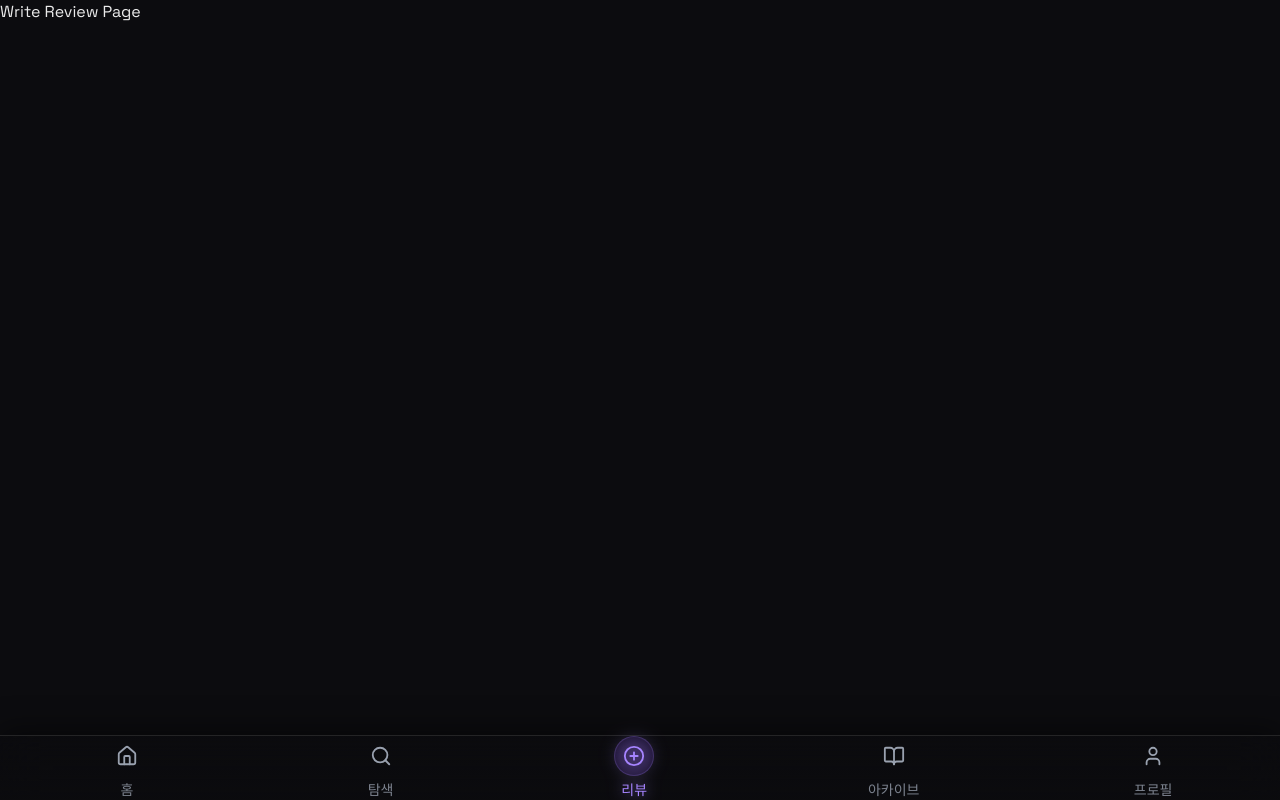
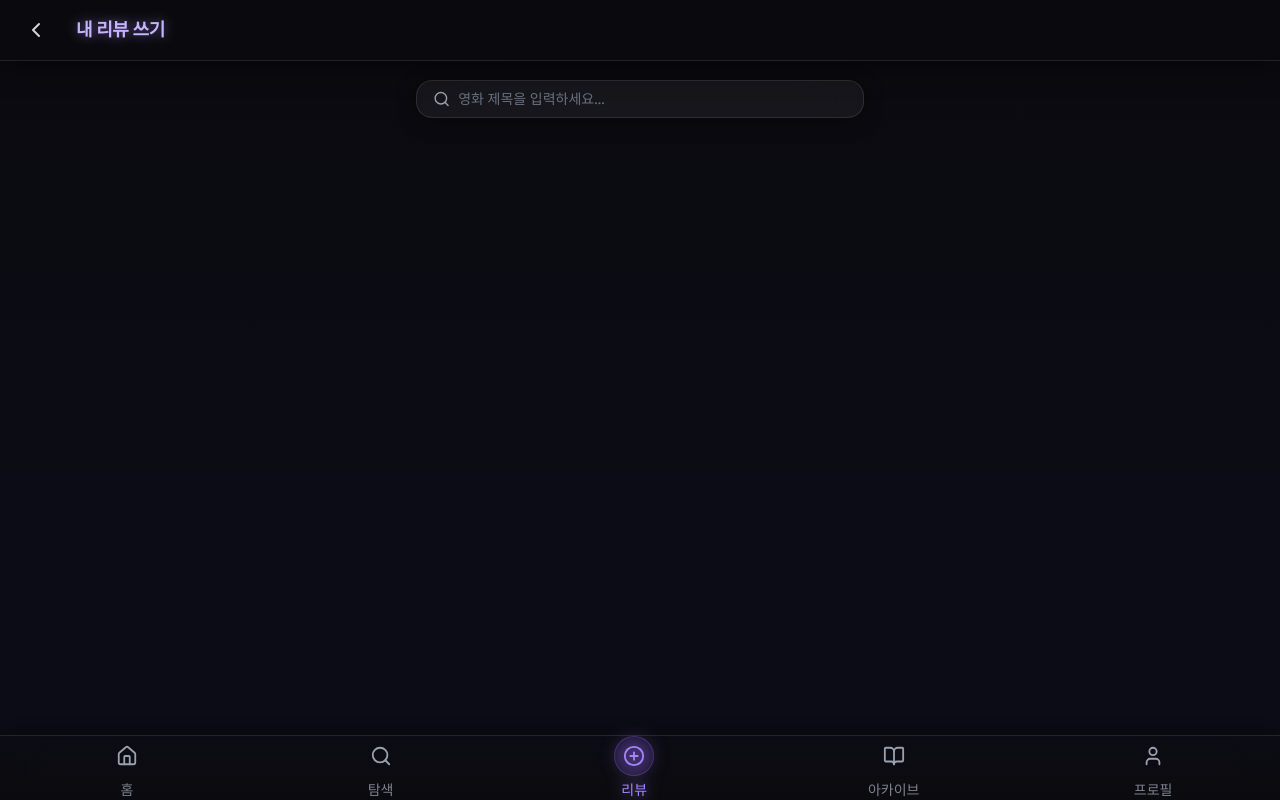
Before and after one commit to lunnne/cinelog, a Next.js app: page /review in a window 1280 px wide. Built offline with nearby package versions, Linux system fonts and the light colour scheme; a web font is replaced by a local one.

Commit message:
feat: connect Searchfilter at Review page

```diff
--- a/src/app/explore/components/SearchResults.tsx
+++ b/src/app/explore/components/SearchResults.tsx
@@ -1,32 +1,30 @@
-import Image from "next/image"
+import Image from 'next/image';
+import Link from 'next/link';
 
-export default function SearchResults({ query, data }: { query: string, data: any }) {
+interface MovieCardProps {
+  id: number;
+  title: string;
+  poster_path: string;
+}
+
+export default function SearchResults({ query, data }: { query: string; data: { results: MovieCardProps[] } }) {
   return (
     <div className="w-full flex flex-col items-start">
-      <h2 className="text-violet-300 text-lg mb-4">“{query}” 검색 결과</h2>
+      {/* <h2 className="text-violet-300 text-sm font-semibold mb-4">“{query}” 검색 결과</h2> */}
       {data.results.length === 0 ? (
-        <p className="text-gray-500 text-center w-full mt-10 animate-fadeIn">
-          검색 결과가 없습니다.
-        </p>
+        <p className="text-gray-500 text-sm md:text-base text-center w-full mt-10 animate-fadeIn">검색 결과가 없습니다.</p>
       ) : (
         <div className="grid grid-cols-2 sm:grid-cols-3 md:grid-cols-4 gap-4 w-full">
-          {data.results.map((movie: any) => (
+          {data.results.map((movie: MovieCardProps) => (
             <div key={movie.id} className="flex flex-col items-center group">
-              <div className="relative w-[120px] h-[180px] rounded-xl overflow-hidden shadow-lg group-hover:scale-105 transition-transform">
-                <Image
-                  src={`https://image.tmdb.org/t/p/w500${movie.poster_path}`}
-                  alt={movie.title}
-                  fill
-                  className="object-cover"
-                />
-              </div>
-              <p className="text-xs text-center mt-2 text-gray-300 group-hover:text-violet-300 transition">
-                {movie.title}
-              </p>
+              <Link href={`/movies/${movie.id}`} className="relative w-[120px] h-[180px] rounded-xl overflow-hidden shadow-lg group-hover:scale-105 transition-transform">
+                <Image src={`https://image.tmdb.org/t/p/w500${movie.poster_path}`} alt={movie.title} fill className="object-cover" />
+              </Link>
+              <p className="text-xs text-center mt-2 text-gray-300 group-hover:text-violet-300 transition">{movie.title}</p>
             </div>
           ))}
         </div>
       )}
     </div>
-  )
+  );
 }
--- a/src/app/explore/components/searchBar.tsx
+++ b/src/app/explore/components/searchBar.tsx
@@ -1,30 +1,46 @@
-"use client"
+'use client';
 
-import { useState, useEffect } from "react"
-import { Search } from "lucide-react"
-import { useRouter } from "next/navigation"
+import { useState, useEffect } from 'react';
+import { Search } from 'lucide-react';
+import { useRouter } from 'next/navigation';
 
-export default function SearchBar() {
-  const [query, setQuery] = useState("")
-  const [results, setResults] = useState<any[]>([])
-  const router = useRouter()
+interface SearchBarProps {
+  onMovieSelect?: (movie: any) => void; // 리뷰쓰기 페이지에서 사용될 prop
+}
+
+export default function SearchBar({ onMovieSelect }: SearchBarProps) {
+  const [query, setQuery] = useState('');
+  const [results, setResults] = useState<any[]>([]);
+  const [isOpen, setIsOpen] = useState(false);
+  const router = useRouter();
 
   useEffect(() => {
     const fetchMovies = async () => {
-      if (query.length < 2) return setResults([])
-      const res = await fetch(`/api/search?query=${query}`)
-      const data = await res.json()
-      setResults(data.results.slice(0, 5))
-    }
-    const delay = setTimeout(fetchMovies, 300)
-    return () => clearTimeout(delay)
-  }, [query])
+      if (query.length < 2) return setResults([]);
+      const res = await fetch(`/api/search?query=${query}`);
+      const data = await res.json();
+      setResults(data.results.slice(0, 5));
+    };
+    const delay = setTimeout(fetchMovies, 300);
+    return () => clearTimeout(delay);
+  }, [query]);
 
   const handleSubmit = (e: React.FormEvent) => {
-    e.preventDefault()
-    if (!query) return
-    router.push(`/explore?query=${encodeURIComponent(query)}`)
+    e.preventDefault();
+    if (!query) return;
+    // 리뷰 쓰기 페이지에서는 onMovieSelect로 movie를 선택할 수 있게 처리
+    if (onMovieSelect) {
+      const selectedMovie = results.find((movie) => movie.title === query);
+      if (selectedMovie) {
+        onMovieSelect(selectedMovie);
       }
+      setIsOpen(false);
+    } else {
+      // 탐색 페이지에서는 바로 router.push
+      router.push(`/explore?query=${encodeURIComponent(query)}`);
+      setIsOpen(false);
+    }
+  };
 
     return (
       <form onSubmit={handleSubmit} className="relative w-full max-w-md mx-auto">
@@ -33,19 +49,29 @@ export default function SearchBar() {
           <input
             type="text"
             value={query}
-          onChange={(e) => setQuery(e.target.value)}
+            onChange={(e) => {
+              setQuery(e.target.value);
+              setIsOpen(e.target.value.length > 0);
+            }}
             placeholder="영화 제목을 입력하세요..."
             className="w-full bg-transparent text-gray-100 outline-none px-2 placeholder:text-gray-500 text-sm"
           />
         </div>
 
         {/* 자동완성 드롭다운 */}
-      {results.length > 0 && (
+        {isOpen && results.length > 0 && (
           <ul className="absolute w-full mt-2 bg-[#12121f]/95 border border-violet-400/20 rounded-xl shadow-lg overflow-hidden backdrop-blur-lg animate-fadeIn z-50">
             {results.map((movie) => (
               <li
                 key={movie.id}
-              onClick={() => router.push(`/explore?query=${encodeURIComponent(movie.title)}`)}
+                onClick={() => {
+                  if (onMovieSelect) {
+                    onMovieSelect(movie);
+                  } else {
+                    router.push(`/explore?query=${encodeURIComponent(movie.title)}`);
+                  }
+                  setIsOpen(false);
+                }}
                 className="px-4 py-2 text-sm text-gray-300 hover:bg-violet-500/20 cursor-pointer transition-colors"
               >
                 {movie.title}
@@ -54,5 +80,5 @@ export default function SearchBar() {
           </ul>
         )}
       </form>
-  )
+    );
   }
--- a/src/app/review/ReviewForm.tsx
+++ b/src/app/review/ReviewForm.tsx
@@ -115,7 +115,7 @@ export default function ReviewForm({ movie }: ReviewFormProps) {
 
       {/* 💭 리뷰 작성 */}
       <textarea
-        placeholder="생각난 한마디를 남겨보세요."
+        placeholder="지금 떠오르는 감정을 남겨보세요."
         className="w-full h-35 md:h-45 text-sm md:text-base bg-white/5 border border-violet-400/20 rounded-xl p-4 text-gray-200 focus:outline-none focus:border-violet-400/50 resize-none backdrop-blur-md"
         value={comment}
         onChange={(e) => setComment(e.target.value)}
--- a/src/app/review/page.tsx
+++ b/src/app/review/page.tsx
@@ -1,7 +1,28 @@
-export default function ReviewPage() {
+'use client';
+import { useState } from 'react';
+import SearchBar from '@/app/explore/components/searchBar';
+import ReviewForm from '@/app/review/ReviewForm';
+import ReviewHeader from '@/app/movies/[id]/components/ReviewHeader';
+
+export default function WriewPage() {
+  const [movie, setMovie] = useState(null); // 선택된 영화 정보
+
+  const handleMovieSelect = (selectedMovie: any) => {
+    setMovie(selectedMovie); // 영화 정보 업데이트
+  };
+
   return (
-    <div>
-      <h1>Write Review Page</h1>
-    </div>
+    <>
+      <ReviewHeader />
+      <div className="min-h-screen bg-linear-to-b from-[#0a0a0f] to-[#0d0d19] text-gray-100 px-6 pt-20 py-10 flex flex-col items-center">
+        {!movie ? (
+          // 영화가 없으면 검색창을 보여준다.
+          <SearchBar onMovieSelect={handleMovieSelect} />
+        ) : (
+          // 영화가 있으면 리뷰 폼을 보여준다.
+          <ReviewForm movie={movie} />
+        )}
+      </div>
+    </>
   );
 }
```
Also changed, not shown: src/app/explore/page.tsx (+10 -13 lines). Lines whose indentation alone changed are shown as unchanged.
